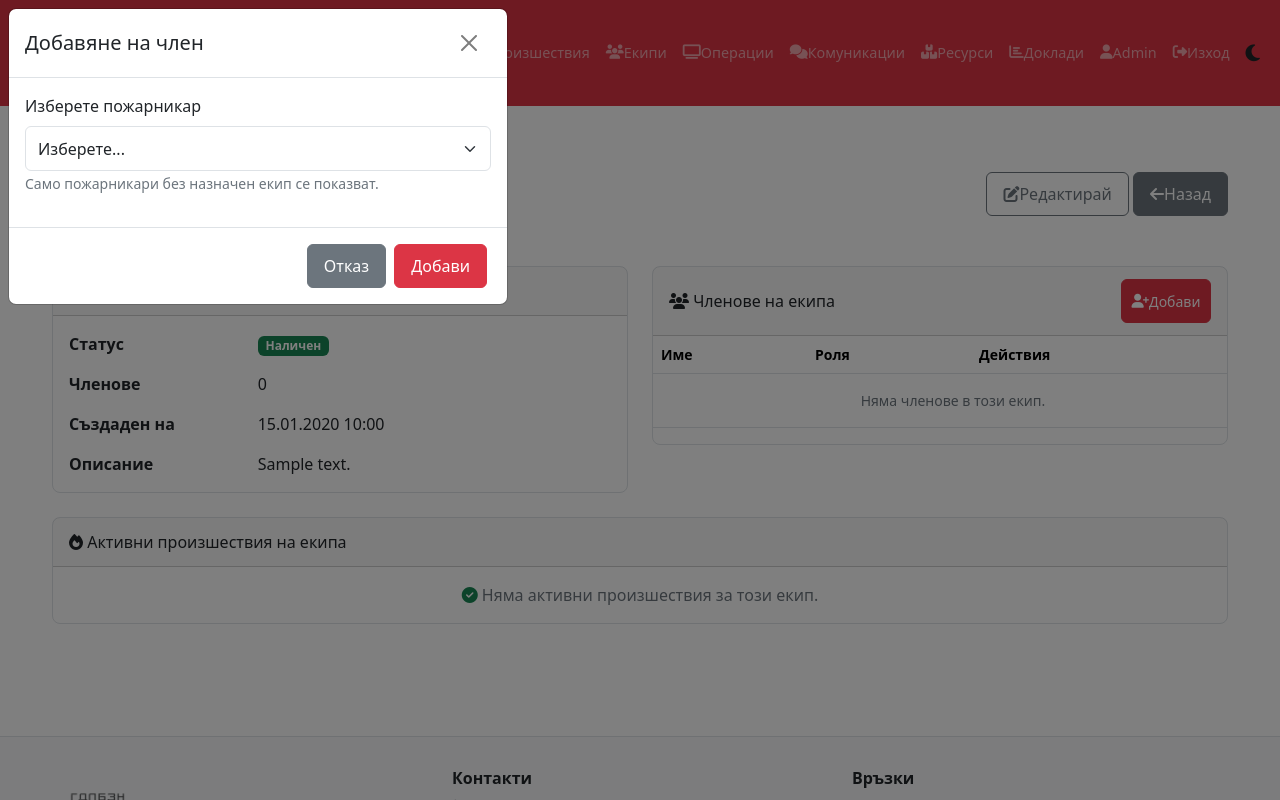
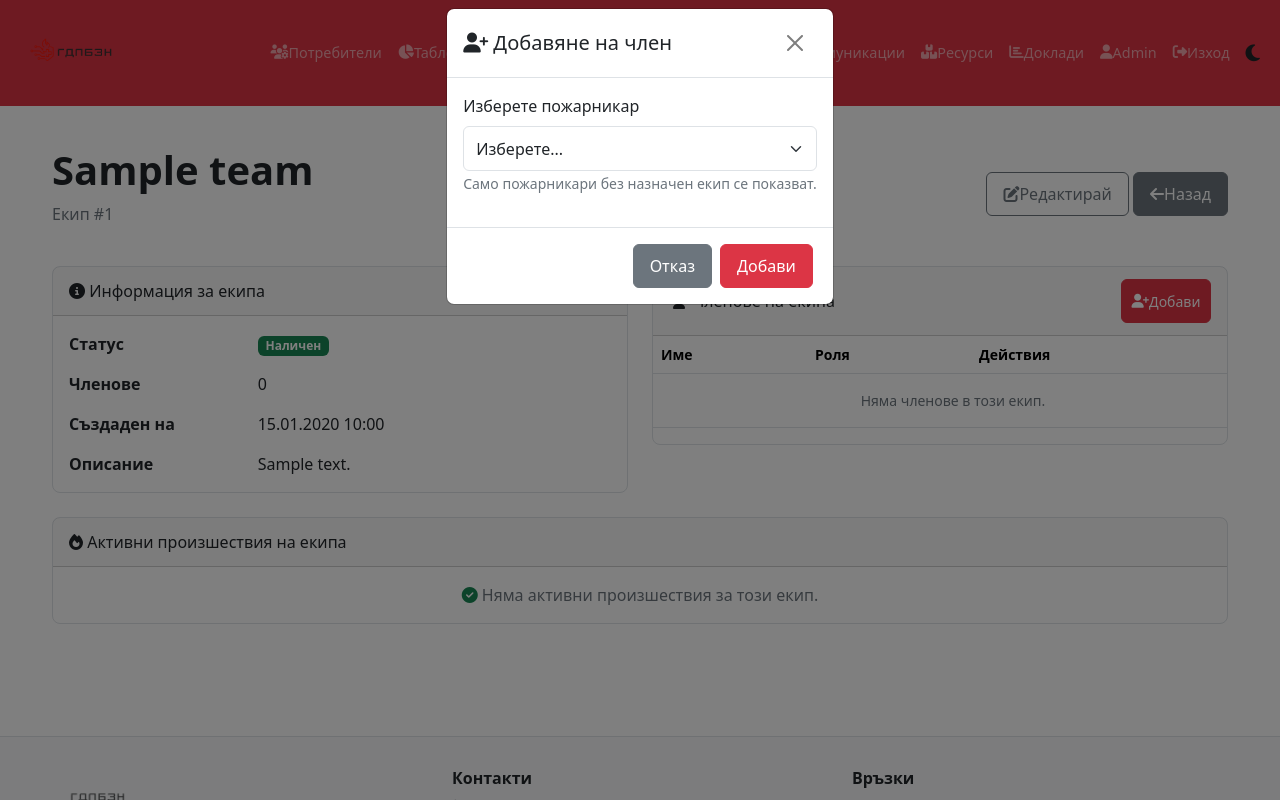
Before and after one commit to codingburgas/iara-gdbpzn-BMGeorgiev23, a Flask app: page /teams/1 in a window 1280 px wide, after a click on "Добави". Run offline with Flask 3, Linux system fonts and the light colour scheme; a user stored in the database is signed in; tables that the repository leaves empty hold one stand-in row (values such as "Sample post"); some libraries are stand-ins or nearby versions.

Commit message:
Add missing folders/files

```diff
--- a/app/templates/teams/detail.html
+++ b/app/templates/teams/detail.html
@@ -1,6 +1,35 @@
 {% extends "base.html" %}
 
 {% block title %}Детайли на екип{% endblock %}
+
+{% block extra_css %}
+<style>
+    /* Force modal to center */
+    .modal-dialog-centered {
+        display: flex !important;
+        align-items: center !important;
+        justify-content: center !important;
+        min-height: calc(100% - 1rem) !important;
+    }
+    .modal-dialog-centered .modal-content {
+        margin: 0 auto !important;
+    }
+    .modal {
+        text-align: center !important;
+    }
+    .modal-dialog {
+        display: inline-block !important;
+        text-align: left !important;
+        vertical-align: middle !important;
+    }
+    .modal-backdrop {
+        z-index: 1040 !important;
+    }
+    .modal {
+        z-index: 1050 !important;
+    }
+</style>
+{% endblock %}
 
 {% block content %}
 <div class="d-flex justify-content-between align-items-center mb-4">
@@ -158,12 +187,14 @@
     </div>
 </div>
 
-<!-- Add Member Modal -->
-<div class="modal fade" id="addMemberModal" tabindex="-1">
-    <div class="modal-dialog">
-        <div class="modal-content">
+<!-- Add Member Modal - Force Centered -->
+<div class="modal fade" id="addMemberModal" tabindex="-1" aria-labelledby="addMemberModalLabel" aria-hidden="true">
+    <div class="modal-dialog modal-dialog-centered" style="display: flex; align-items: center; min-height: calc(100% - 1rem);">
+        <div class="modal-content" style="margin: 0 auto; width: 100%; max-width: 500px;">
             <div class="modal-header">
-                <h5 class="modal-title">Добавяне на член</h5>
+                <h5 class="modal-title" id="addMemberModalLabel">
+                    <i class="fas fa-user-plus"></i> Добавяне на член
+                </h5>
                 <button type="button" class="btn-close" data-bs-dismiss="modal"></button>
             </div>
             <form method="POST" action="{{ url_for('teams.add_member', team_id=team.id) }}">
@@ -190,3 +221,14 @@
     </div>
 </div>
 {% endblock %}
+
+{% block extra_js %}
+<script>
+    document.addEventListener('DOMContentLoaded', function() {
+        var modalElement = document.getElementById('addMemberModal');
+        if (modalElement) {
+            var modal = new bootstrap.Modal(modalElement);
+        }
+    });
+</script>
+{% endblock %}
```
